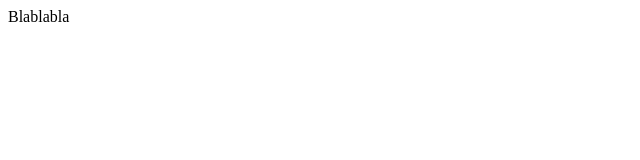
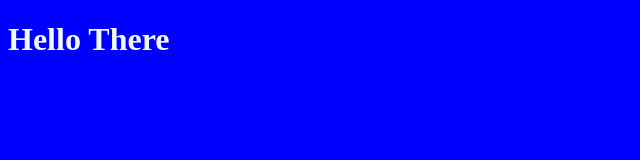
Before and after one commit to peachypeaches/jubilant-journey, a plain HTML site: page index.html in a window 1280 px wide. Shown: the whole page, without its empty margins (0-640 px from the left). Drawn offline with Linux system fonts and the light colour scheme.

Commit message:
made a change

```diff
--- a/index.html
+++ b/index.html
@@ -6,7 +6,7 @@
   <meta name="viewport" content="width=device-width, initial-scale=1.0">
   <title>Document</title>
 </head>
-<body>
-  Blablabla
+<body style="background-color: blue;">
+  <h1 style="color: aliceblue;">Hello There</h1>
 </body>
 </html>
```
Also changed, not shown: style.css (added).
